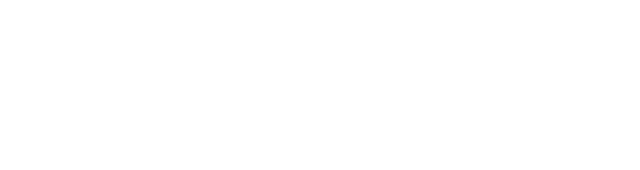
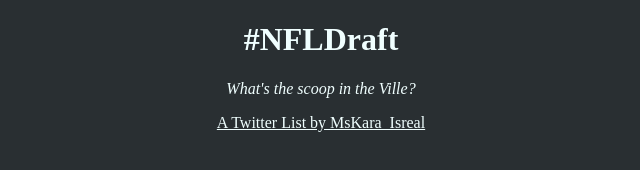
Before and after one commit to KaraIsreal/NFL-Draft-Tweets, a plain HTML site: page index.html in a window 1280 px wide. Shown: the whole page, without its empty margins (319-959 px from the left). Drawn offline with Linux system fonts and the light colour scheme.

Commit message:
added twitter feed

```diff
--- a/index.html
+++ b/index.html
@@ -10,7 +10,10 @@
     <body>
         <main>
             <body>
-
+                <h1>#NFLDraft</h1>
+                <p><em>What's the scoop in the Ville?</em></p>
+                <a class="twitter-timeline" data-width="550" data-height="550" data-theme="dark" data-link-color="#FAB81E" href="https://twitter.com/MsKara_Isreal/lists/nfl-draft?ref_src=twsrc%5Etfw">A Twitter List by MsKara_Isreal</a>
+                <script async src="https://platform.twitter.com/widgets.js" charset="utf-8"></script>
             </body>
         </main>
 
--- a/main.css
+++ b/main.css
@@ -0,0 +1,5 @@
+* {
+    background-color: #292F32;
+    text-align: center;
+    color: azure;
+}
```
